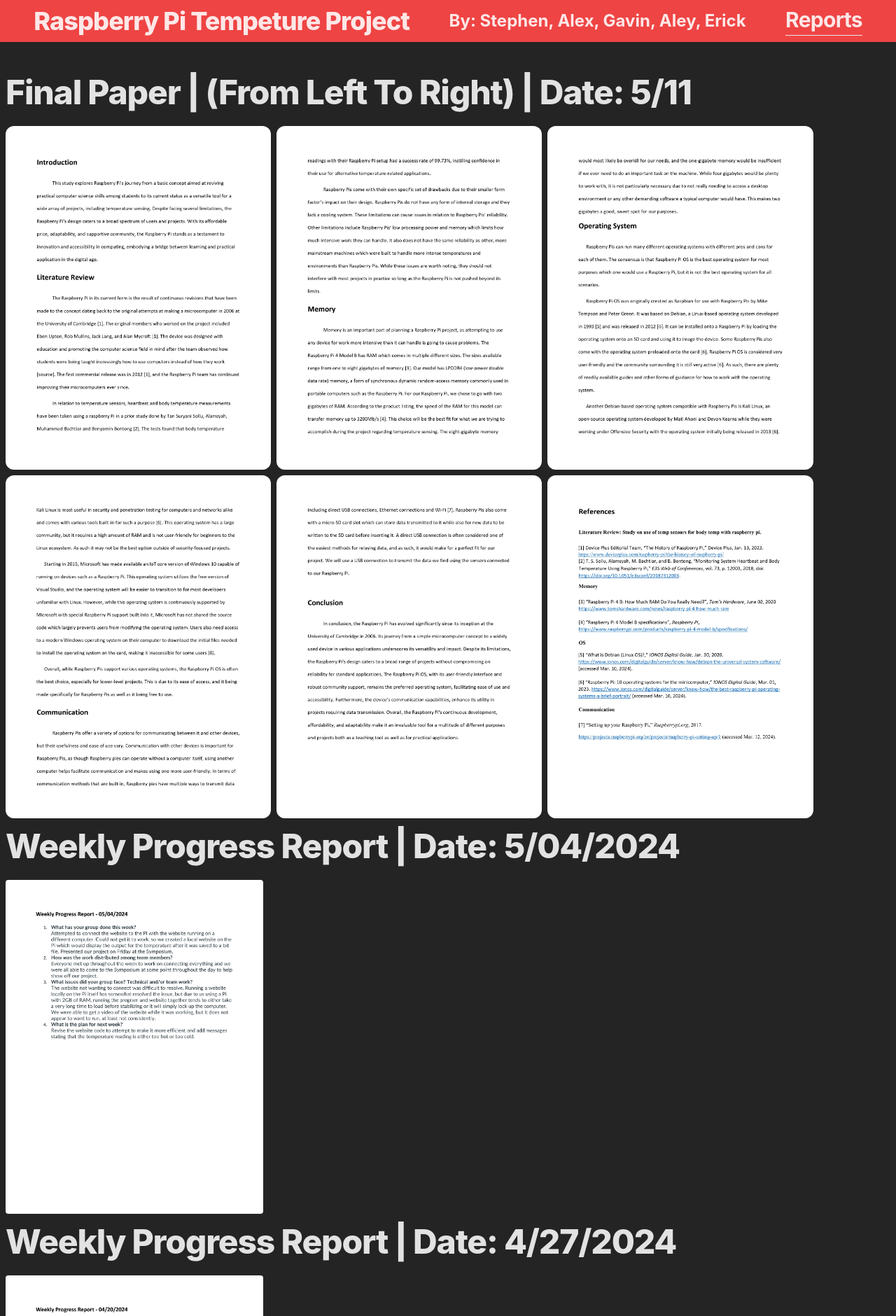
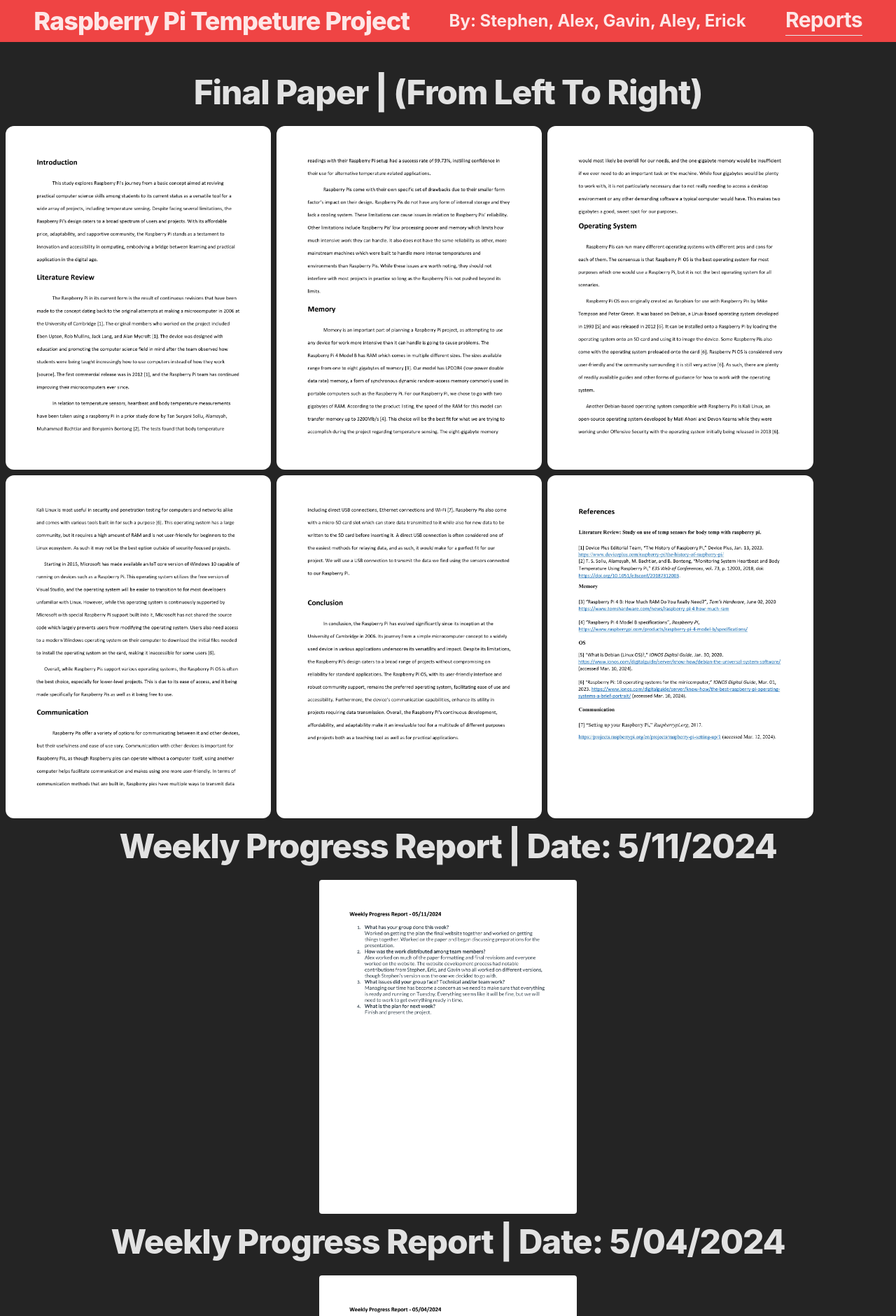
Before and after one commit to Soovier/SenseHatProject, a React (Vite) app: page /reports in a window 1280 px wide. Shown: the top 1880 px of the page at 70% size. Built offline with nearby package versions, Linux system fonts and the light colour scheme.

Commit message:
Added 5/11/2024 Report

```diff
--- a/src/ReportPage.tsx
+++ b/src/ReportPage.tsx
@@ -13,13 +13,14 @@
 import v5 from "../reports/v5.jpg";
 import v6 from "../reports/v6.jpg";
 import v7 from "../reports/v7.png";
+import v8 from "../reports/v8.png";
 
 const ReportPage = () => {
   return (
-    <div className="flex flex-col w-full h-full m-auto">
+    <div className="flex flex-col justify-center items-center   w-full h-full m-auto">
       <Header />
       <h1 className="mb-2 p-2 scroll-m-20 text-4xl font-extrabold tracking-tight lg:text-5xl">
-        Final Paper | (From Left To Right) | Date: 5/11
+        Final Paper | (From Left To Right)
       </h1>{" "}
       <div className="flex flex-wrap gap-2 w-full h-100% p-2">
         <img
@@ -53,6 +54,14 @@
           alt=""
         ></img>
       </div>
+      <h1 className="mb-2 p-2 scroll-m-20 text-4xl font-extrabold tracking-tight lg:text-5xl">
+        Weekly Progress Report | Date: 5/11/2024
+      </h1>{" "}
+      <img
+        className="transition-all duration-700 ease-in-out hover:scale-105 rounded-xl hover:border-4 border-green-500 p-2 w-[30%]"
+        src={v8}
+        alt="5/11/2024 report here"
+      />
       <h1 className="mb-2 p-2 scroll-m-20 text-4xl font-extrabold tracking-tight lg:text-5xl">
         Weekly Progress Report | Date: 5/04/2024
       </h1>{" "}
```
Also changed, not shown: reports/v8.png (added).
